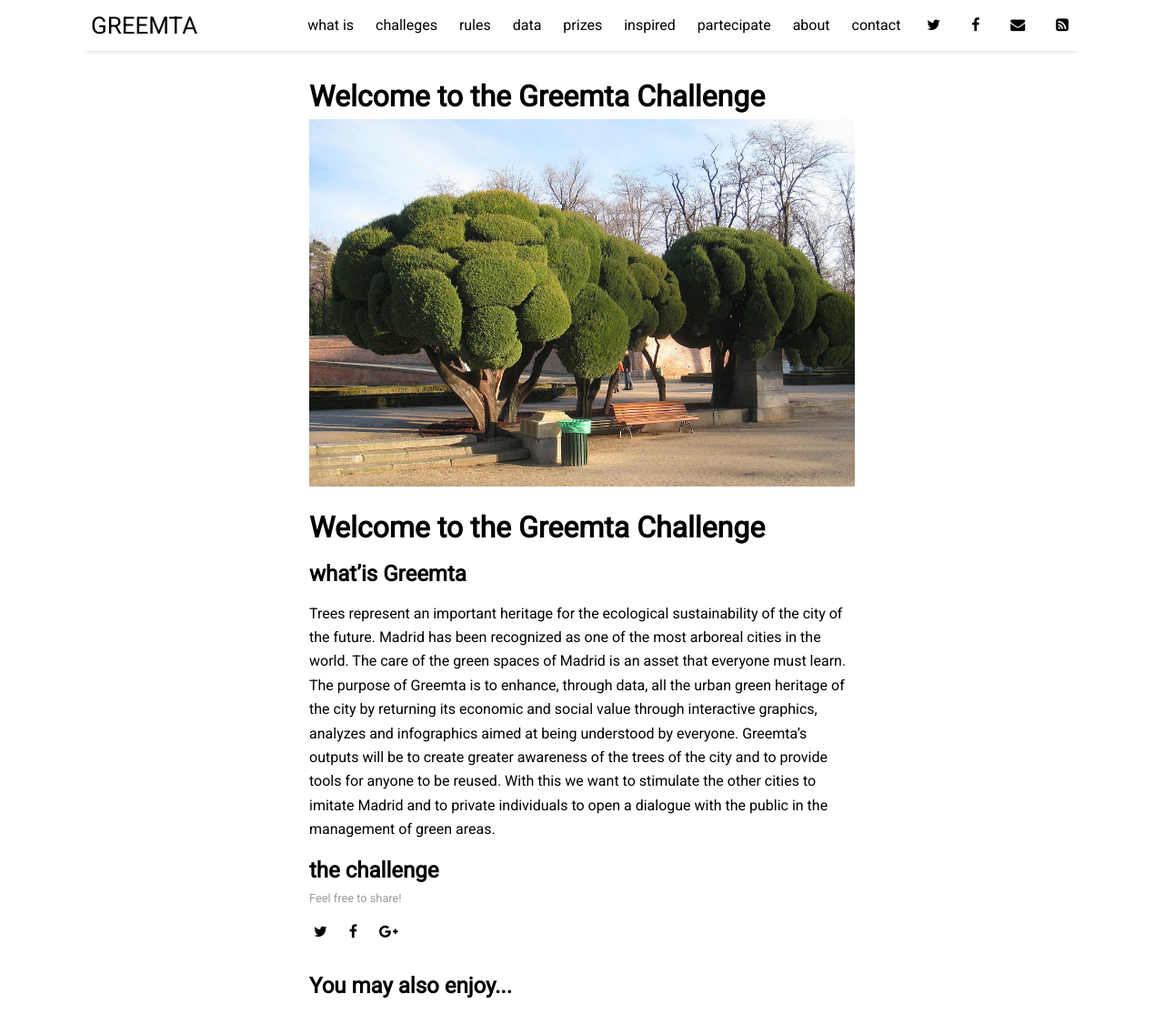
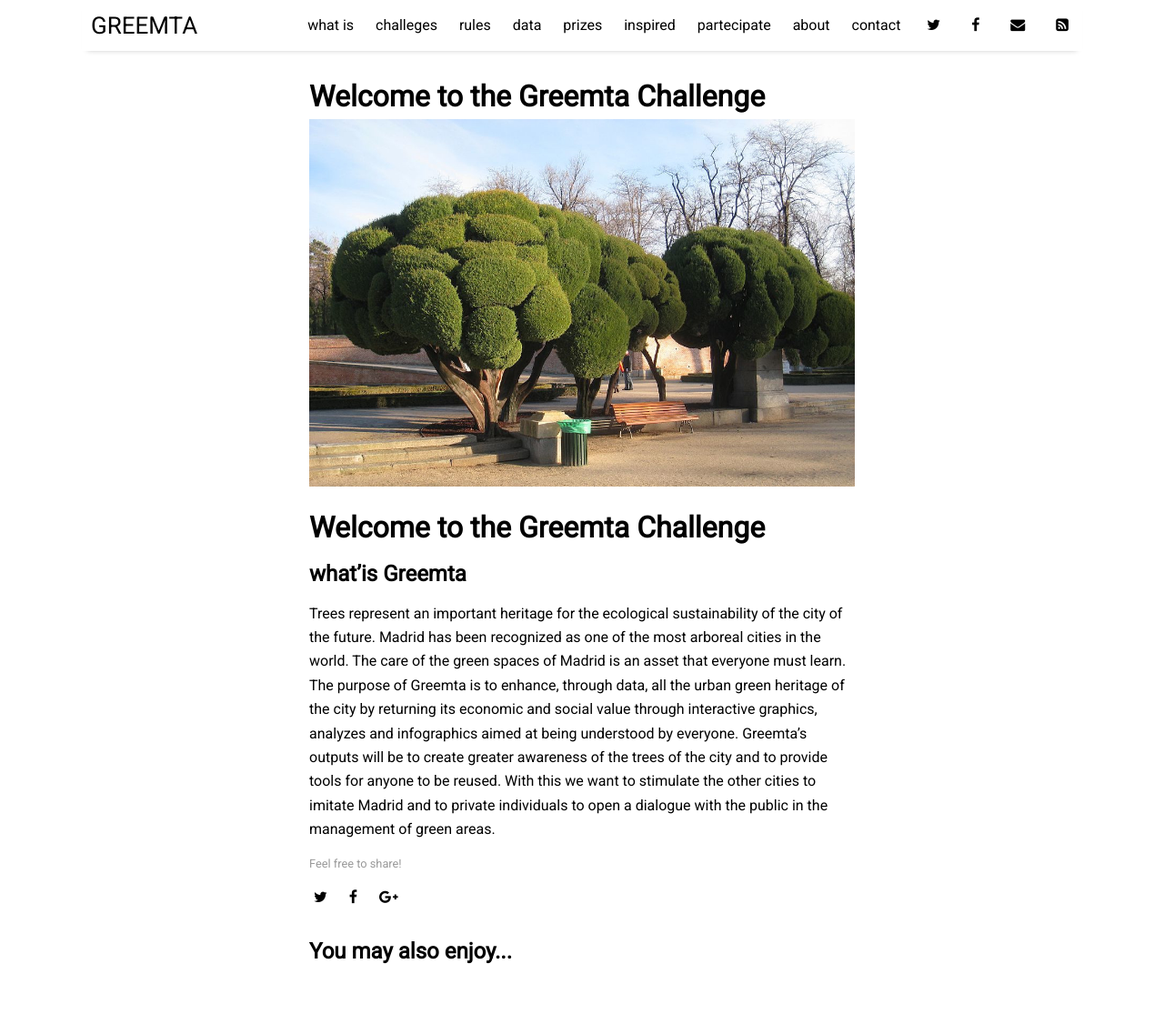
Before and after one commit to piskello/greemta, a Jekyll site: the page built from docs/_posts/2020-10-10-welcome.md, in a window 1280 px wide and 1257 px high, cut to the strip 0-1115 px from the top of the window. Shown: the whole strip at 91% size. Built offline with Jekyll 4.4.1, drawn with Linux system fonts in a browser that asks for light colours; nearby versions of some CDN libraries; comment, search, counter and statistics services are not loaded.

Commit message:
Update 2020-10-10-welcome.md

```diff
--- a/docs/_posts/2020-10-10-welcome.md
+++ b/docs/_posts/2020-10-10-welcome.md
@@ -13,5 +13,3 @@ Trees represent an important heritage for the ecological sustainability of the c
 Madrid has been recognized as one of the most arboreal cities in the world. The care of the green spaces of Madrid is an asset that everyone must learn. The purpose of Greemta is to enhance, through data, all the urban green heritage of the city by returning its economic and social value through interactive graphics, analyzes and infographics aimed at being understood by everyone.
 Greemta's outputs will be to create greater awareness of the trees of the city and to provide tools for anyone to be reused.
 With this we want to stimulate the other cities to imitate Madrid and to private individuals to open a dialogue with the public in the management of green areas.
-
-## the challenge
```
